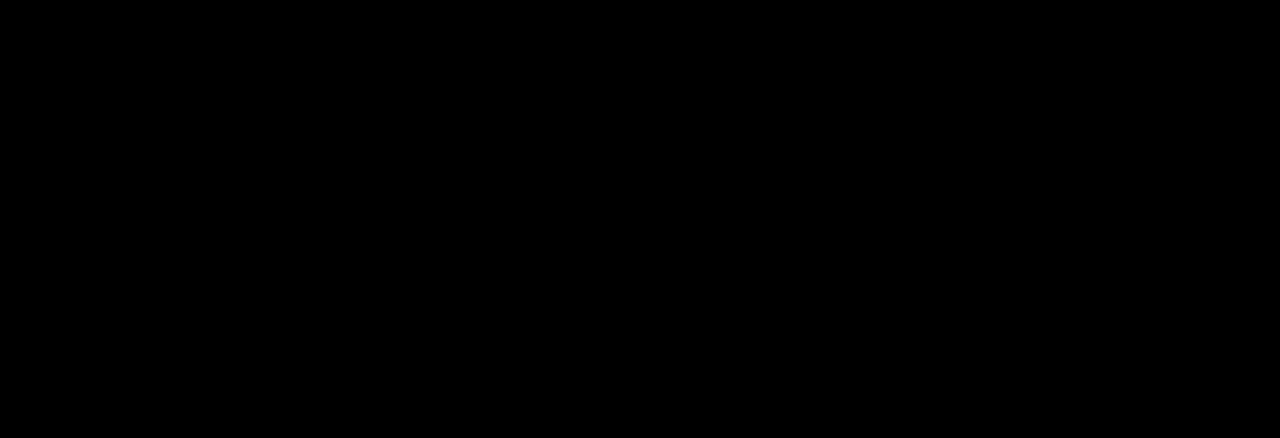
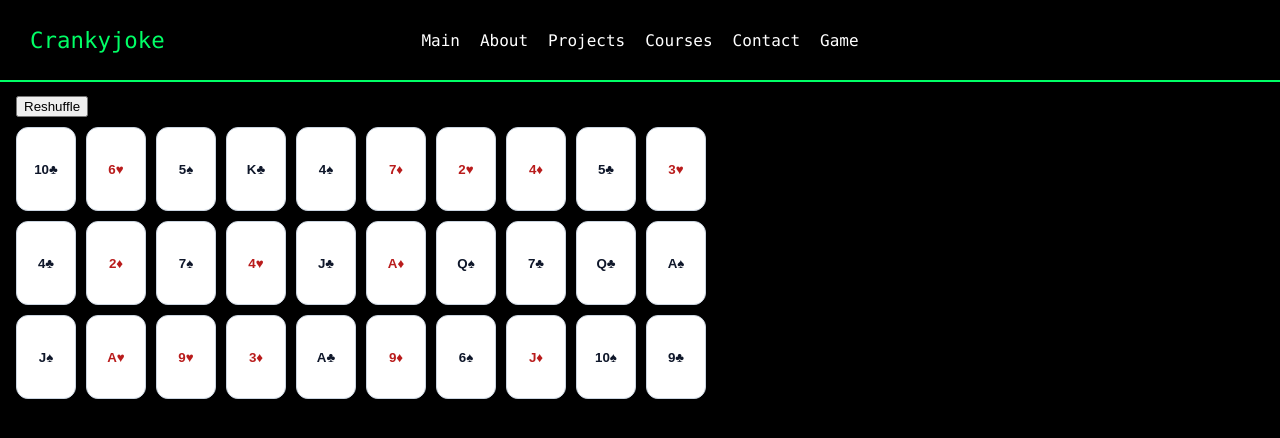
Before and after one commit to crankyjoke/crankyjoke.github.io, a React (Vite) app: page /#/games in a window 1280 px wide. Before the commit this address had no page. Shown: the top 438 px of the page. Built offline with nearby package versions, Linux system fonts and the light colour scheme.

Commit message:
added game

```diff
--- a/src/components/Navbar.tsx
+++ b/src/components/Navbar.tsx
@@ -1,4 +1,5 @@
 import "./Navbar.css";
+import { Link } from "react-router-dom";
 
 const Navbar = () => {
     return (
@@ -6,12 +7,12 @@ const Navbar = () => {
             <div className="nav-logo">Crankyjoke</div>
 
             <ul className="nav-links">
-                <li><a href="/">Main</a></li>
-                <li><a href="/about">About</a></li>
-                <li><a href="/projects">Projects</a></li>
-                <li><a href="/courses">Courses</a></li>
-                <li><a href="/contact">Contact</a></li>
-
+                <li><Link to="/">Main</Link></li>
+                <li><Link to="/bout">About</Link></li>
+                <li><Link to="/projects">Projects</Link></li>
+                <li><Link to="/courses">Courses</Link></li>
+                <li><Link to="/contact">Contact</Link></li>
+                <li><Link to ="/games">Game</Link></li>
             </ul>
         </nav>
     );
--- a/src/main.tsx
+++ b/src/main.tsx
@@ -7,6 +7,7 @@ import About from "./pages/About";
 import Projects from "./pages/Projects";
 import Contact from "./pages/Contact";
 import Courses from "./pages/Courses"
+import Game from "./pages/Game"
 import Layout from "./Layout";
 import "./index.css";
 
@@ -14,13 +15,14 @@ ReactDOM.createRoot(document.getElementById("root")!).render(
     <React.StrictMode>
         <HashRouter>
 
-        <Routes>
+            <Routes>
                 <Route element={<Layout />}>
                     <Route path="/" element={<App />} />
                     <Route path="/about" element={<About />} />
                     <Route path="/projects" element={<Projects />} />
                     <Route path="/contact" element={<Contact />} />
                     <Route path="/courses" element={<Courses />} />
+                    <Route path = "/games" element={<Game/>}/>
                 </Route>
             </Routes>
         </HashRouter>
--- /dev/null
+++ b/src/pages/Game.tsx
@@ -0,0 +1,118 @@
+import { useState } from "react";
+
+function shuffle<T>(array: T[]): T[] {
+    for (let i = array.length - 1; i > 0; i--) {
+        const j = Math.floor(Math.random() * (i + 1));
+        [array[i], array[j]] = [array[j], array[i]];
+    }
+    return array;
+}
+
+function initialize(): string[] {
+    const values = ["A","2","3","4","5","6","7","8","9","10","J","Q","K"] as const;
+    const suits = ["S","C","H","D"] as const;
+
+    const cards: string[] = [];
+    for (let s = 0; s < suits.length; s++) {
+        for (let v = 0; v < values.length; v++) {
+            cards.push(values[v] + suits[s]);
+        }
+    }
+    return shuffle(cards);
+}
+
+function swap<T>(arr: T[], i: number, j: number): T[] {
+    const copy = [...arr];
+    [copy[i], copy[j]] = [copy[j], copy[i]];
+    return copy;
+}
+
+function cardLabel(card: string) {
+    const value = card.slice(0, -1);
+    const suit = card.slice(-1);
+    const suitSymbol: Record<string, string> = { S: "♠", C: "♣", H: "♥", D: "♦" };
+    return `${value}${suitSymbol[suit] ?? suit}`;
+}
+
+type RowProps = {
+    rowIndex: number;
+    arr: string[];
+    selected: number | null;
+    onCardClick: (deckIndex: number) => void;
+};
+
+function Row({ rowIndex, arr, selected, onCardClick }: RowProps) {
+    const start = rowIndex * 10;
+    const slice = arr.slice(start, start + 10);
+
+    return (
+        <div style={{ display: "flex", gap: 10, marginTop: 10 }}>
+            {slice.map((card, offset) => {
+                const deckIndex = start + offset;
+                const isSelected = selected === deckIndex;
+
+                const suit = card.slice(-1);
+                const isRed = suit === "H" || suit === "D";
+
+                return (
+                    <button
+                        key={`${card}-${deckIndex}`}
+                        onClick={() => onCardClick(deckIndex)}
+                        style={{
+                            width: 60,
+                            height: 84,
+                            borderRadius: 12,
+                            border: isSelected ? "3px solid #2563eb" : "1px solid #cbd5e1",
+                            background: "white",
+                            boxShadow: "0 2px 8px rgba(0,0,0,0.12)",
+                            cursor: "pointer",
+                            fontWeight: 800,
+                            color: isRed ? "#b91c1c" : "#0f172a",
+                        }}
+                        title="Click two cards to swap"
+                    >
+                        {cardLabel(card)}
+                    </button>
+                );
+            })}
+        </div>
+    );
+}
+
+export default function Game() {
+    const [deck, setDeck] = useState<string[]>(() => initialize());
+    const [selected, setSelected] = useState<number | null>(null);
+
+    function handleCardClick(deckIndex: number) {
+        if (selected === null) {
+            setSelected(deckIndex);
+            return;
+        }
+        if (selected === deckIndex) {
+            setSelected(null);
+            return;
+        }
+        const sameColumn = (selected % 10) === (deckIndex % 10);
+        if (!sameColumn) {
+
+            setSelected(deckIndex);
+            return;
+        }
+        setDeck((d) => swap(d, selected, deckIndex));
+        setSelected(null);
+    }
+
+
+    return (
+        <div style={{ padding: 16 }}>
+            <button onClick={() => { setDeck(initialize()); setSelected(null); }}>
+                Reshuffle
+            </button>
+
+            <Row rowIndex={0} arr={deck} selected={selected} onCardClick={handleCardClick} />
+            <Row rowIndex={1} arr={deck} selected={selected} onCardClick={handleCardClick} />
+            <Row rowIndex={2} arr={deck} selected={selected} onCardClick={handleCardClick} />
+
+        </div>
+    );
+}
```
